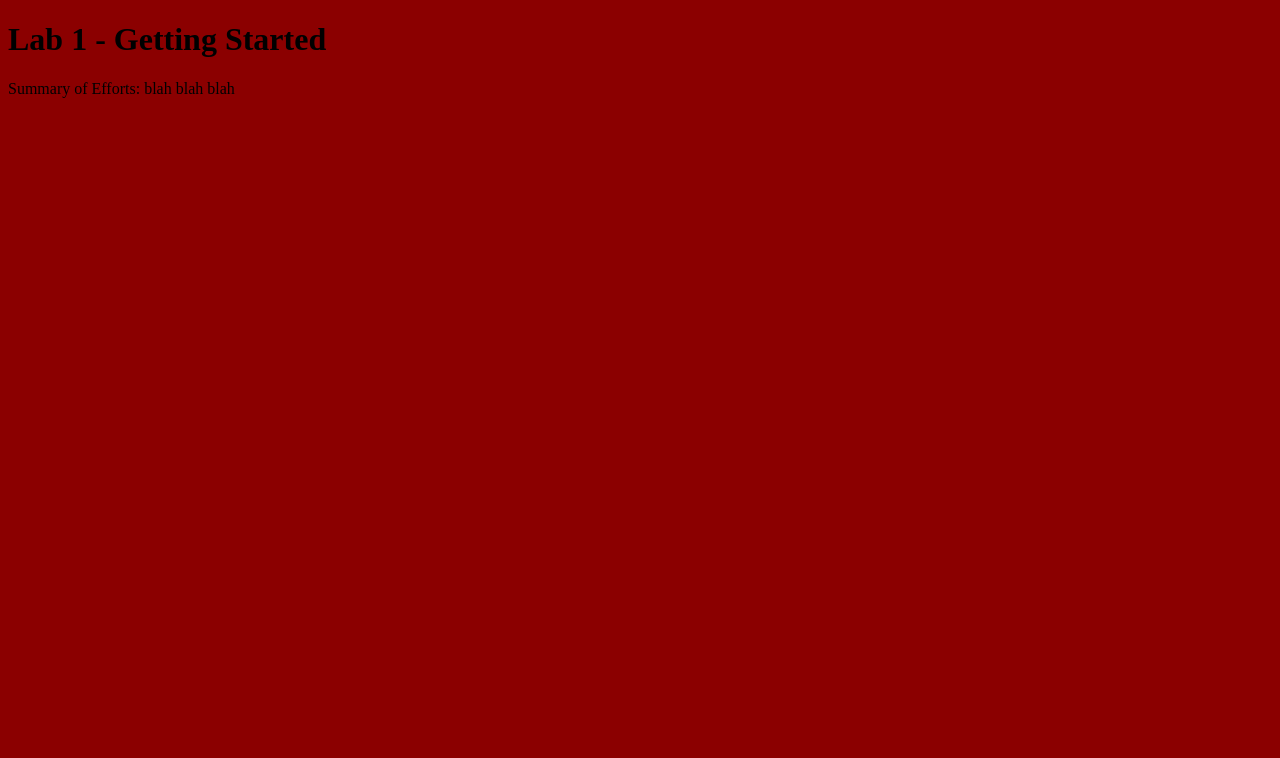
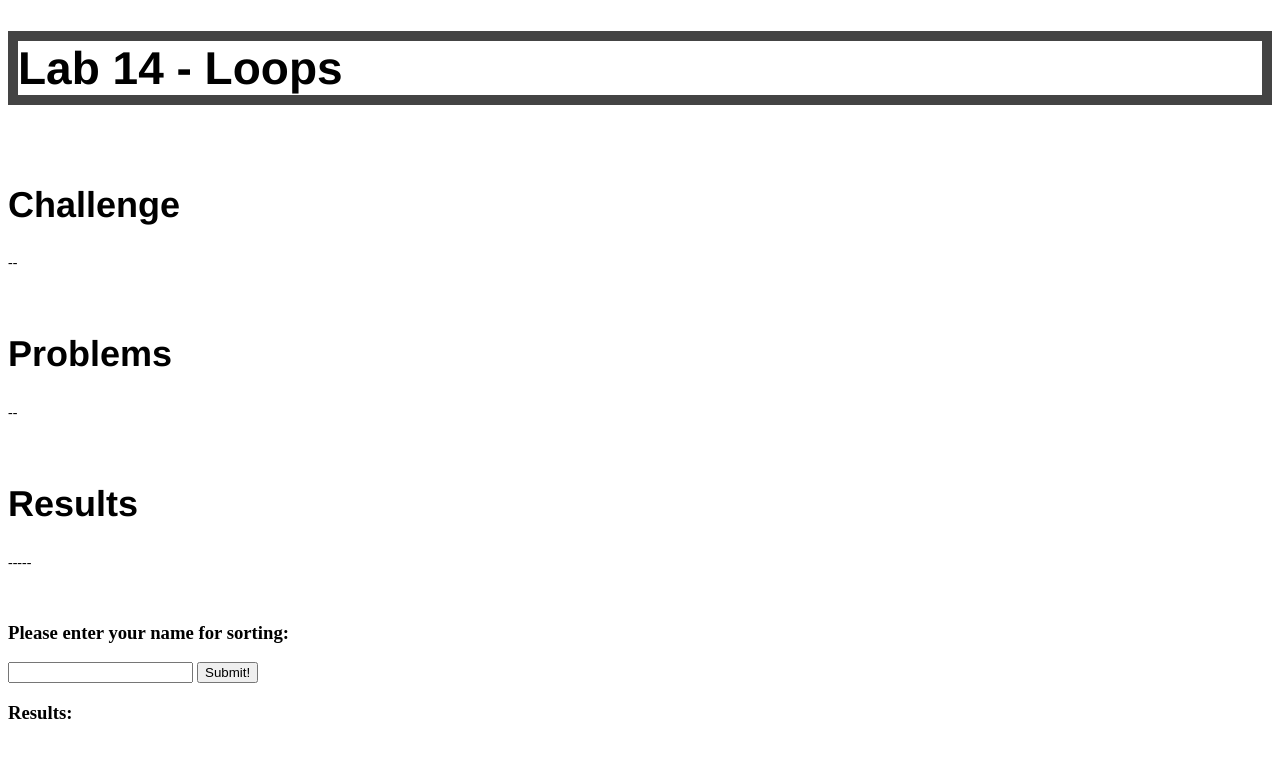
Before and after one commit to JoshRod-GD/cst252, a plain HTML site: page lab14/index.html in a window 1280 px wide. Drawn offline with nearby package versions, Linux system fonts and the light colour scheme.

Commit message:
added lab 14

```diff
--- a/lab14/css/lab.css
+++ b/lab14/css/lab.css
@@ -0,0 +1,30 @@
+h1 {
+    width 500px;
+    border: solid 10px #444444;
+    font-family: Gotham, "Helvetica Neue", Helvetica, Arial, "sans-serif";
+    font-size: 46px;
+  ;}
+  h2 {
+      width 500px;
+      font-family: Gotham, "Helvetica Neue", Helvetica, Arial, "sans-serif";
+      font-size: 36px;
+    ;}
+p {
+  font-size: 14px;
+}
+
+
+.red-text {
+  color: red;
+  font-size: 60px;
+}
+
+.green-text {
+  color: green;
+  font-size: 60px;
+}
+
+.orange-text {
+  color: orange;
+  font-size: 60px;
+}
--- a/lab14/index.html
+++ b/lab14/index.html
@@ -1,13 +1,39 @@
 <!DOCTYPE html>
 <html>
 <head>
-	<title>Lab 1 - Getting Started</title>
-	<link rel="stylesheet" type="text/css" href="../css/site.css">
+	<title>Lab 14 - Loops</title>
 	<link rel="stylesheet" type="text/css" href="css/lab.css">
+	<script src="https://code.jquery.com/jquery-3.4.1.min.js"></script>
+	<script src="js/lab.js" defer></script>
 </head>
 <body>
-		<h1> Lab 1 - Getting Started</h1>
-		 <p>Summary of Efforts: blah blah blah</p>
+
+
+	<div id = "contents">
+		<h1>Lab 14 - Loops</h1>
+<br>
+		<h2 > Challenge</h2>
+			<p>--</p>
+<br>
+		<h2> Problems</h2>
+			<p>--</p>
+<br>
+		<h2> Results</h2>
+			<p>-----</p>
+</div>
+<br>
+
+<!-- "Please enter your name for sorting" -->
+<h3> Please enter your name for sorting:</h3>
+ <input type="text"  id="input">
+<button id = "button"> Submit!</button>
+<br>
+
+<!--OutPut-->
+<h3>Results:</h3>
+<div id= "output">
+</div>
+
 
 </body>
 </html>
--- a/lab14/js/lab.js
+++ b/lab14/js/lab.js
@@ -0,0 +1,9 @@
+//@authors Joshua Rodriguez, Matthew Habrial
+//@Date 10/18/21
+
+
+function FizzBuzz(maxNums, factorObj){
+    for (var num= 0; num<maxNums; num++){
+      var = outputStr = "";
+    }
+}
```
